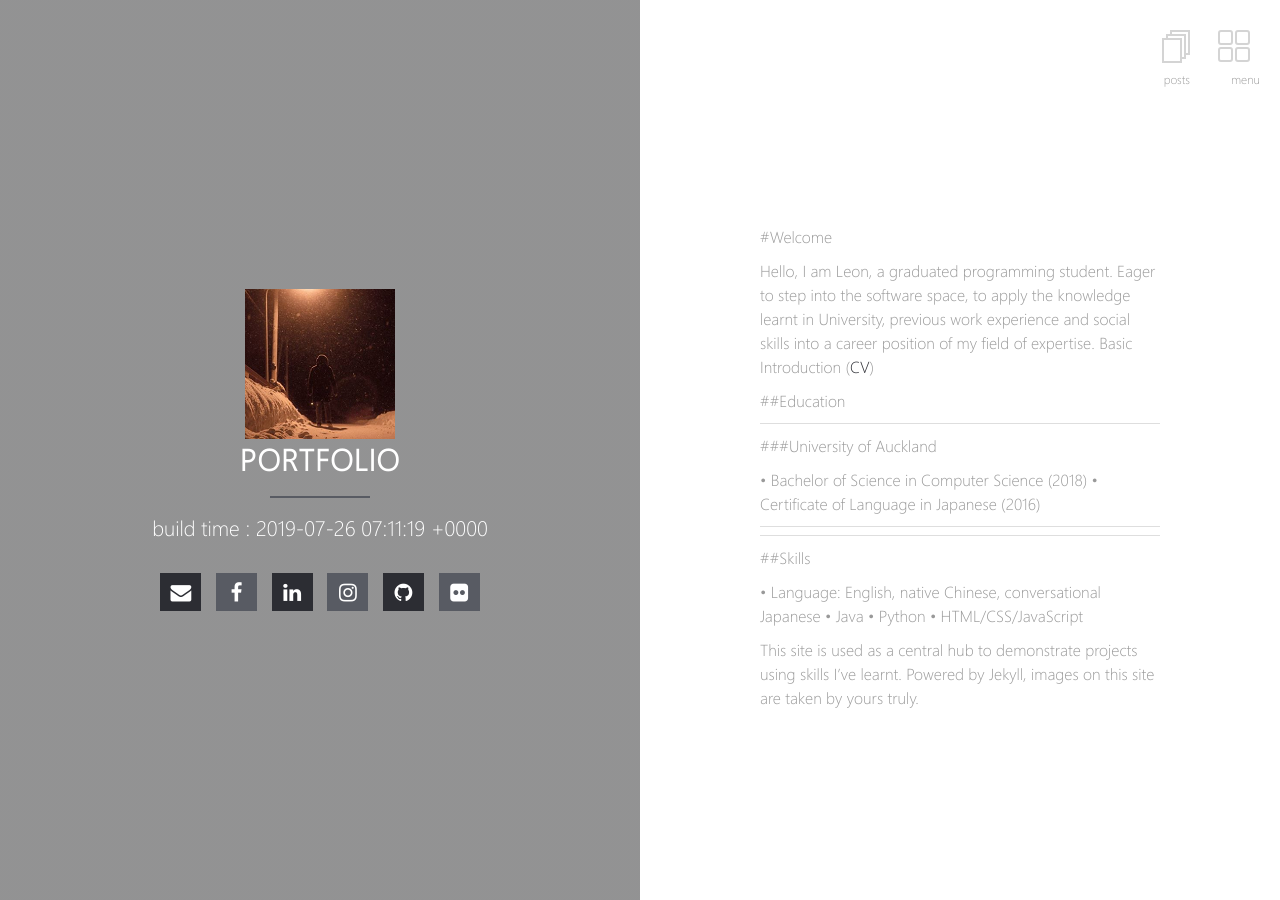
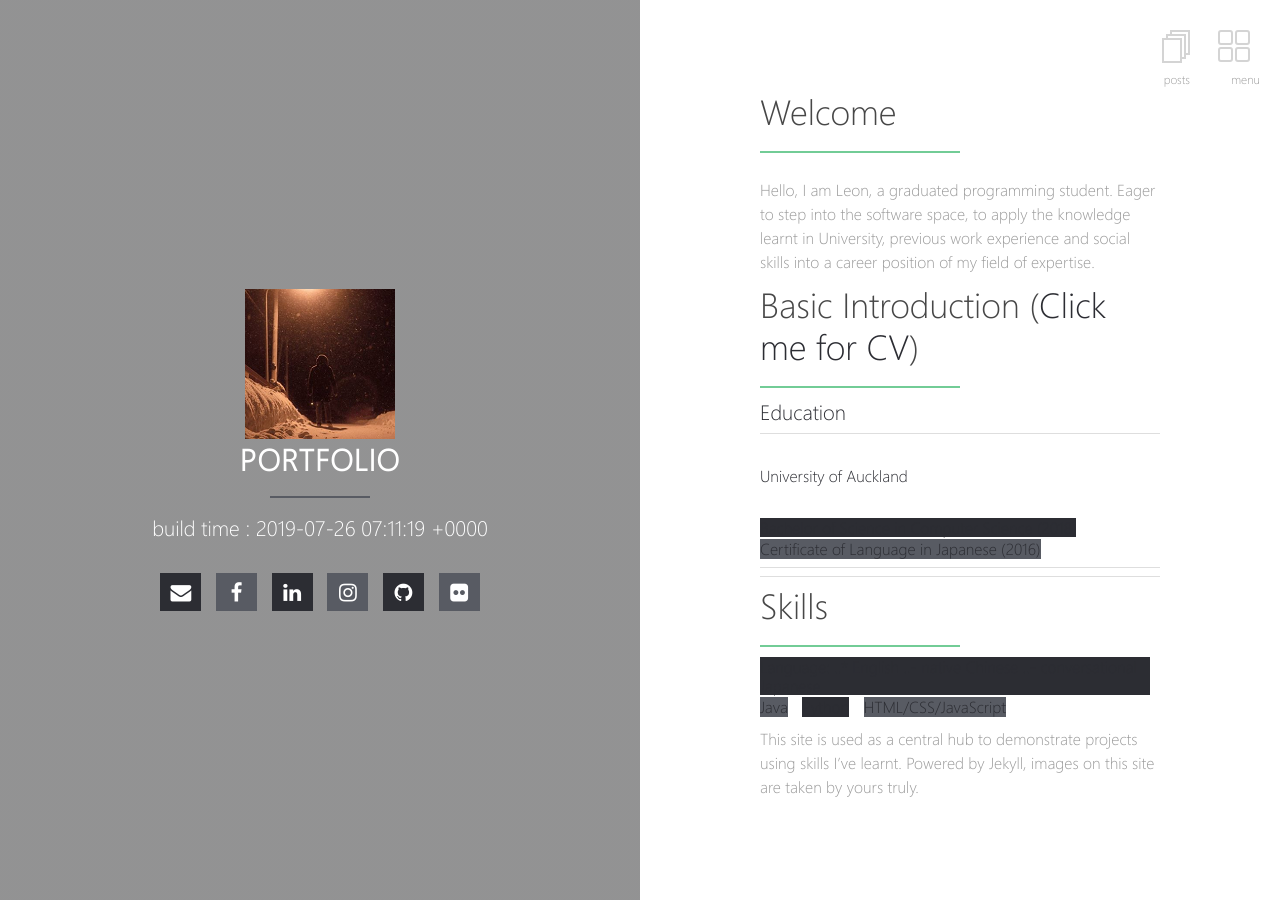
Before and after one commit to clearlyjustmayo/Portfolio, a Jekyll site: the page built from index.md, in a window 1280 px wide. Built offline with Jekyll 4.4.1, drawn with Linux system fonts in a browser that asks for light colours; comment, search, counter and statistics services are not loaded.

Commit message:
hotfix 0.0.3

```diff
--- a/_data/projects.yaml
+++ b/_data/projects.yaml
@@ -1,6 +1,11 @@
 - title: Gallery
   url:
   image: images/gallery.jpg
+  completed: false
+
+- title: RESTful based project (UNI)
+  url:
+  image:
   completed: false
 
 - title: Rules
--- a/index.md
+++ b/index.md
@@ -1,32 +1,36 @@
 ---
 layout: home
-title: Home
+title: Welcome
 ---
 
-#Welcome
+# {{ page.title }}
 
 Hello, I am Leon, a graduated programming student. Eager to step into the software space, to apply the knowledge learnt in University, previous work experience and social skills into a career position of my field of expertise.
-Basic Introduction ([CV][cv])
 
-##Education
+## Basic Introduction ([Click me for CV][cv])
+
+### Education
 
 ---
 
-###University of Auckland
+#### University of Auckland
 
-•	Bachelor of Science in Computer Science (2018)
-•	Certificate of Language in Japanese (2016)
++	Bachelor of Science in Computer Science (2018)
++	Certificate of Language in Japanese (2016)
 
 ---
 
 ---
 
-##Skills
+## Skills
 
-•	Language: English, native Chinese, conversational Japanese
-•	Java
-•	Python
-•	HTML/CSS/JavaScript
++	Language:
+  ..* English
+  ..- native Chinese
+  ..- conversational Japanese
++	Java
++	Python
++	HTML/CSS/JavaScript
 
 This site is used as a central hub to demonstrate projects using skills I've learnt.
 Powered by Jekyll, images on this site are taken by yours truly.
```
